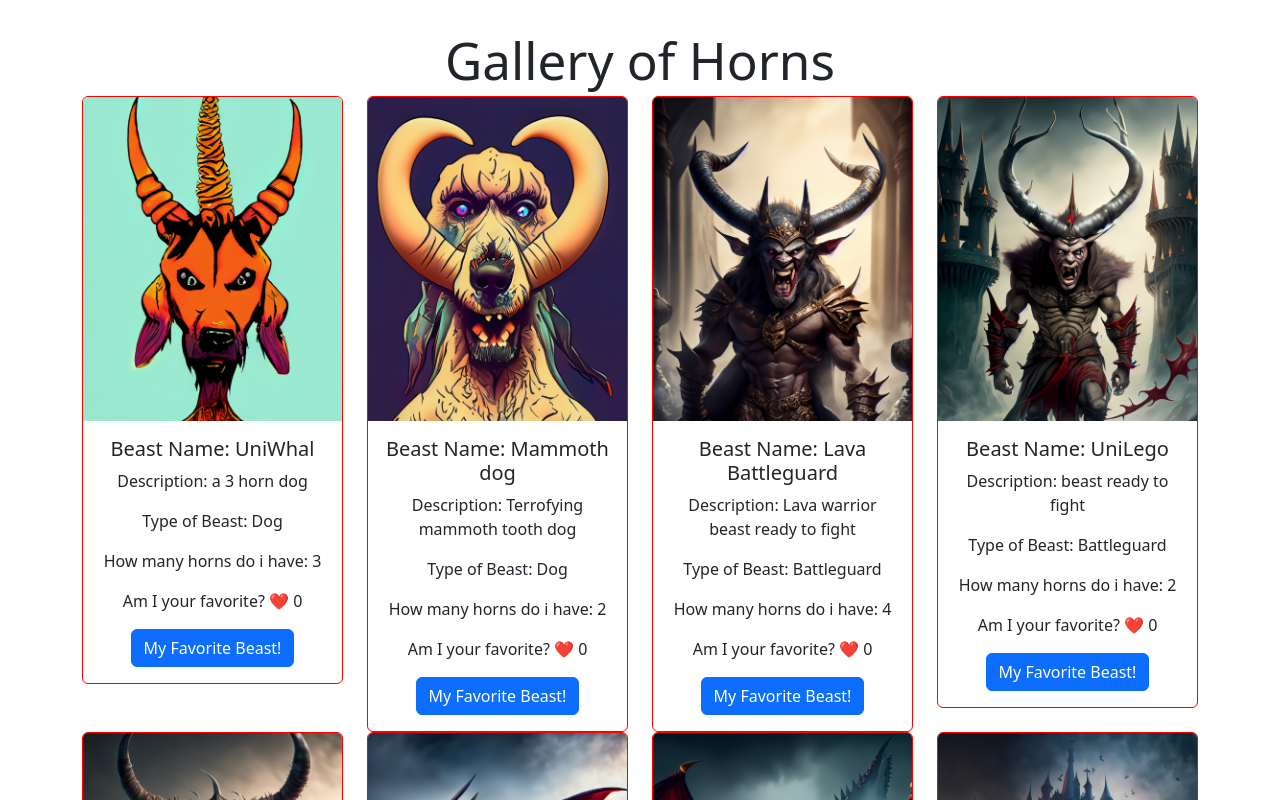
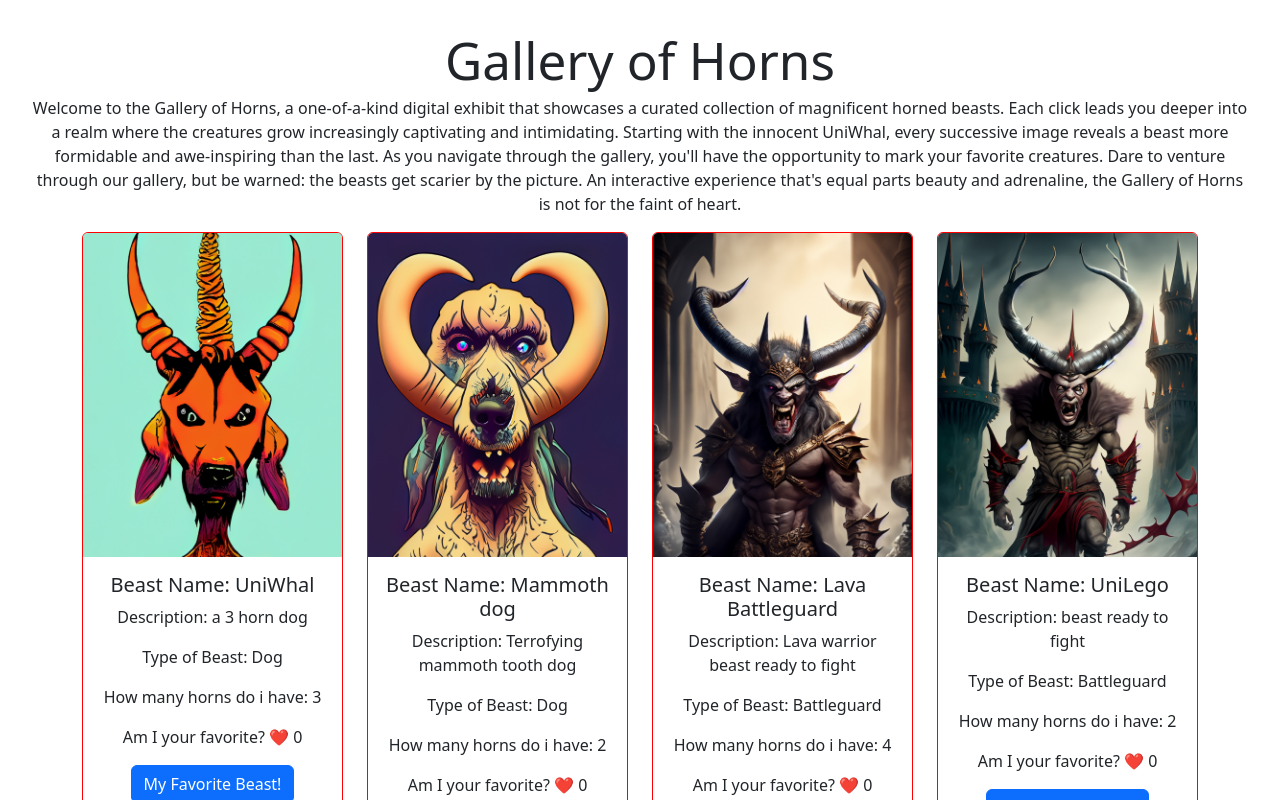
Before and after one commit to DavidSegura07/gallery-of-Horns, a React (Vite) app: page / in a window 1280 px wide. Shown: the top 800 px of the page. Built offline with nearby package versions, Linux system fonts and the light colour scheme.

Commit message:
added a small summary of the site.

```diff
--- a/src/components/header.jsx
+++ b/src/components/header.jsx
@@ -9,6 +9,7 @@ class Header extends React.Component {
             <header>
                 <h1>Gallery of Horns
                 </h1>
+                <p>Welcome to the Gallery of Horns, a one-of-a-kind digital exhibit that showcases a curated collection of magnificent horned beasts. Each click leads you deeper into a realm where the creatures grow increasingly captivating and intimidating. Starting with the innocent UniWhal, every successive image reveals a beast more formidable and awe-inspiring than the last. As you navigate through the gallery, you'll have the opportunity to mark your favorite creatures. Dare to venture through our gallery, but be warned: the beasts get scarier by the picture. An interactive experience that's equal parts beauty and adrenaline, the Gallery of Horns is not for the faint of heart.</p>
             </header>
         )
     }
```
